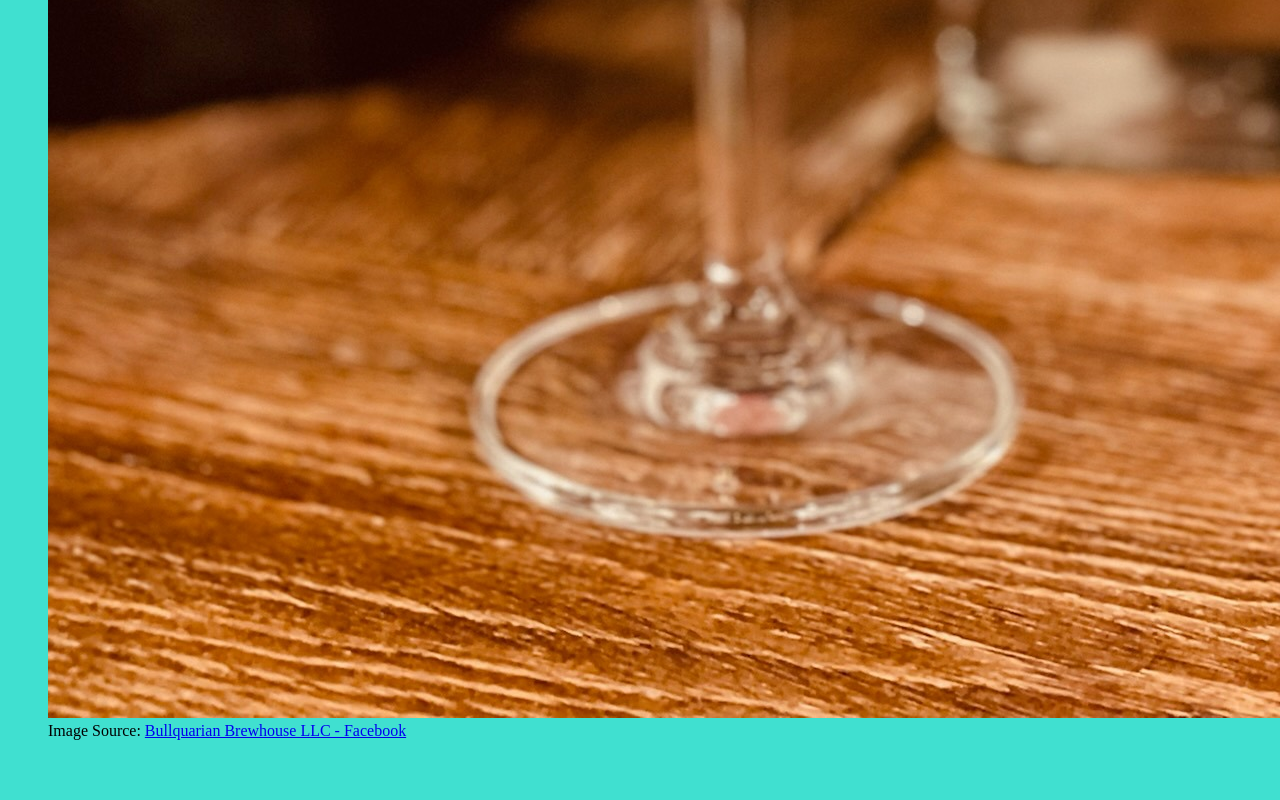
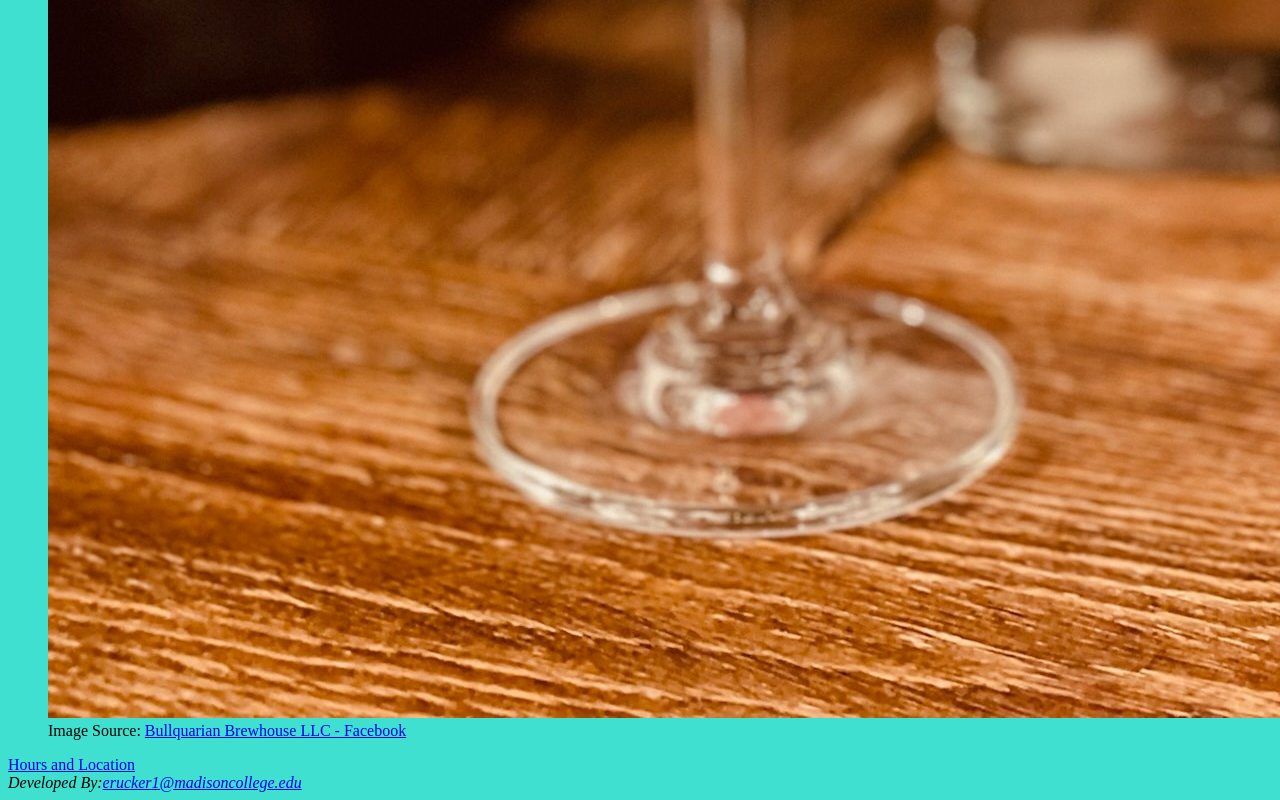
Before and after one commit to elijrucker/bullquarianSite, a plain HTML site: page index.html in a window 1280 px wide. Shown: the part 6013-6813 px from the top of the page. Before the commit the page ends 6769 px from the top, so only its background shows below. Drawn offline with Linux system fonts and the light colour scheme.

Commit message:
Project requirement notes added, images added.

```diff
--- a/index.html
+++ b/index.html
@@ -11,7 +11,10 @@
         <link rel="stylesheet" href="styleSheets/main.css">
         <link rel="stylesheet" href="styleSheets/index.css">
     </head>
-<!-- Homepage - Must include and overview of the group or organization with images, must be index.html -->
+    <!--
+        HOMEPAGE
+        Must include and overview of the group or organization with images, must be index.html
+    -->
 
     <body>
         <header>
@@ -38,7 +41,10 @@
         </header>
 
         <main>
-
+            <!--
+                HOMEPAGE
+                Must contain at least one image (which is responsive).
+            -->
             <figure>
                 <img src="images/bullHeader.jpeg" alt="Bullquarian flight and pizza">
                 <figcaption>
@@ -47,6 +53,7 @@
             </figure>
             <!--
                 SITE / BUSINESS BIO
+                Provide content describing the organization's or group's purpose.
             -->
 
 
@@ -73,5 +80,9 @@
             </figure>
 
         </main>
+        <footer>
+            <a id="businessContact" href="contact.html">Hours and Location</a>
+            <address>Developed By:<a href="mailto:erucker1@madisoncollege.edu">erucker1@madisoncollege.edu</a></address>
+        </footer>
     </body>
 </html>
--- a/styleSheets/brewGuide.css
+++ b/styleSheets/brewGuide.css
@@ -3,6 +3,12 @@
     Date: 12/04/2023
 */
 
+/*
+    - Must demonstrate the use of the float property on at least one page.
+    - All images used must be responsive. Meaning, they should scale with the viewport size.
+    - All pages must have adequate margins and or padding so content is not crowded and is legible.
+*/
+
 body {
     background-color: turquoise; /* temp for verifying connection */
 }
--- a/styleSheets/club.css
+++ b/styleSheets/club.css
@@ -3,6 +3,12 @@
     Date: 12/04/2023
 */
 
+/*
+    - Must demonstrate the use of the float property on at least one page.
+    - All images used must be responsive. Meaning, they should scale with the viewport size.
+    - All pages must have adequate margins and or padding so content is not crowded and is legible.
+*/
+
 body {
     background-color: turquoise; /* temp for verifying connection */
 }
--- a/styleSheets/contact.css
+++ b/styleSheets/contact.css
@@ -3,6 +3,12 @@
     Date: 12/04/2023
 */
 
+/*
+    - Must demonstrate the use of the float property on at least one page.
+    - All images used must be responsive. Meaning, they should scale with the viewport size.
+    - All pages must have adequate margins and or padding so content is not crowded and is legible.
+*/
+
 body {
     background-color: turquoise; /* temp for verifying connection */
 }
--- a/styleSheets/index.css
+++ b/styleSheets/index.css
@@ -3,6 +3,12 @@
     Date: 12/04/2023
 */
 
+/*
+    - Must demonstrate the use of the float property on at least one page.
+    - All images used must be responsive. Meaning, they should scale with the viewport size.
+    - All pages must have adequate margins and or padding so content is not crowded and is legible.
+*/
+
 body {
     background-color: turquoise; /* temp for verifying connection */
 }
--- a/styleSheets/menu.css
+++ b/styleSheets/menu.css
@@ -3,6 +3,12 @@
     Date: 12/04/2023
 */
 
+/*
+    - Must demonstrate the use of the float property on at least one page.
+    - All images used must be responsive. Meaning, they should scale with the viewport size.
+    - All pages must have adequate margins and or padding so content is not crowded and is legible.
+*/
+
 body {
     background-color: turquoise; /* temp for verifying connection */
 }
--- a/styleSheets/music.css
+++ b/styleSheets/music.css
@@ -3,6 +3,12 @@
     Date: 12/04/2023
 */
 
+/*
+    - Must demonstrate the use of the float property on at least one page.
+    - All images used must be responsive. Meaning, they should scale with the viewport size.
+    - All pages must have adequate margins and or padding so content is not crowded and is legible.
+*/
+
 body {
     background-color: turquoise; /* temp for verifying connection */
 }
```
Also changed, not shown: brewGuide.html (+4 -1 lines), club.html (+18 -2 lines), contact.html (+15 -2 lines), menu.html (+8 -1 lines), music.html (+9 -1 lines), styleSheets/main.css (+23 -0 lines). Lines whose indentation alone changed are shown as unchanged.
